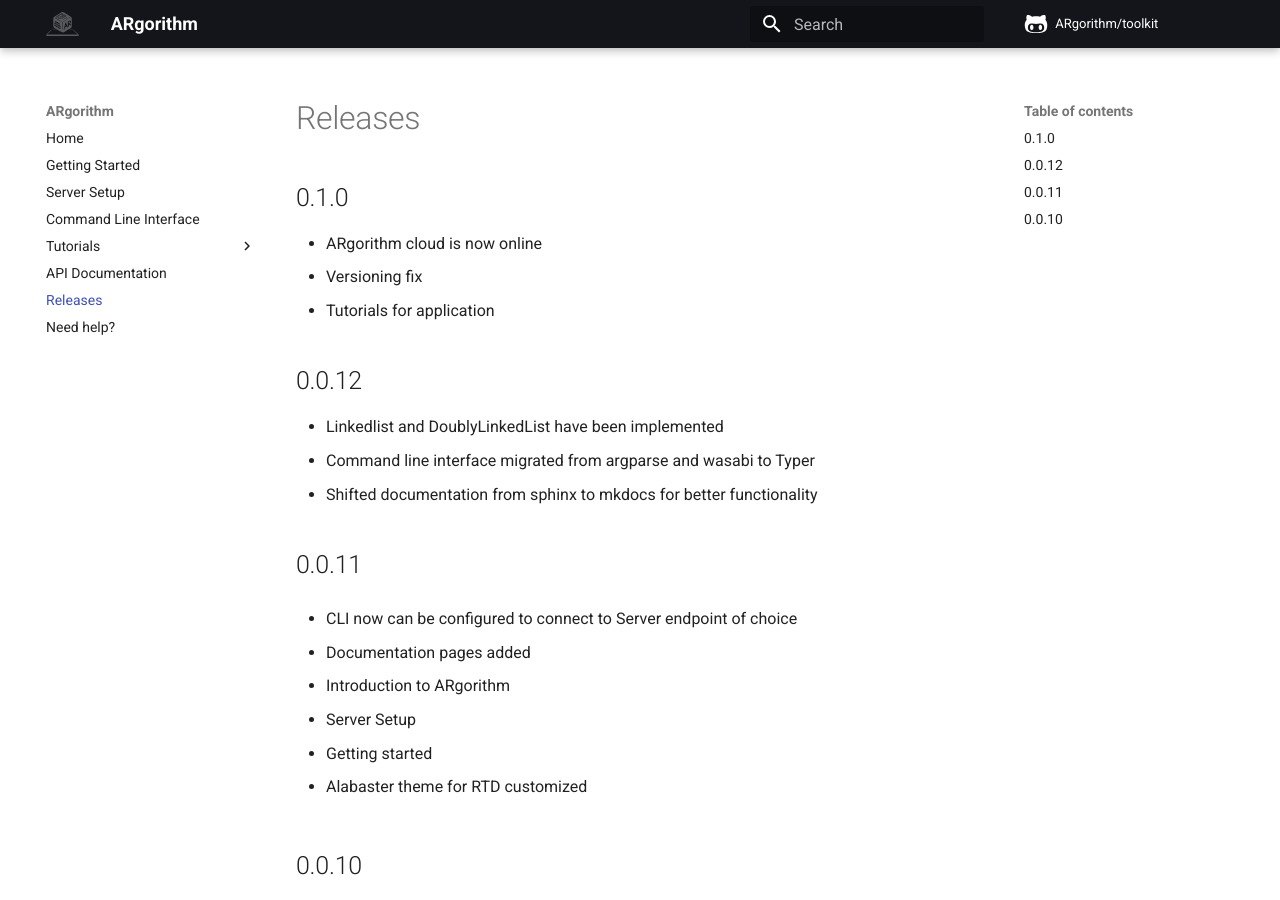
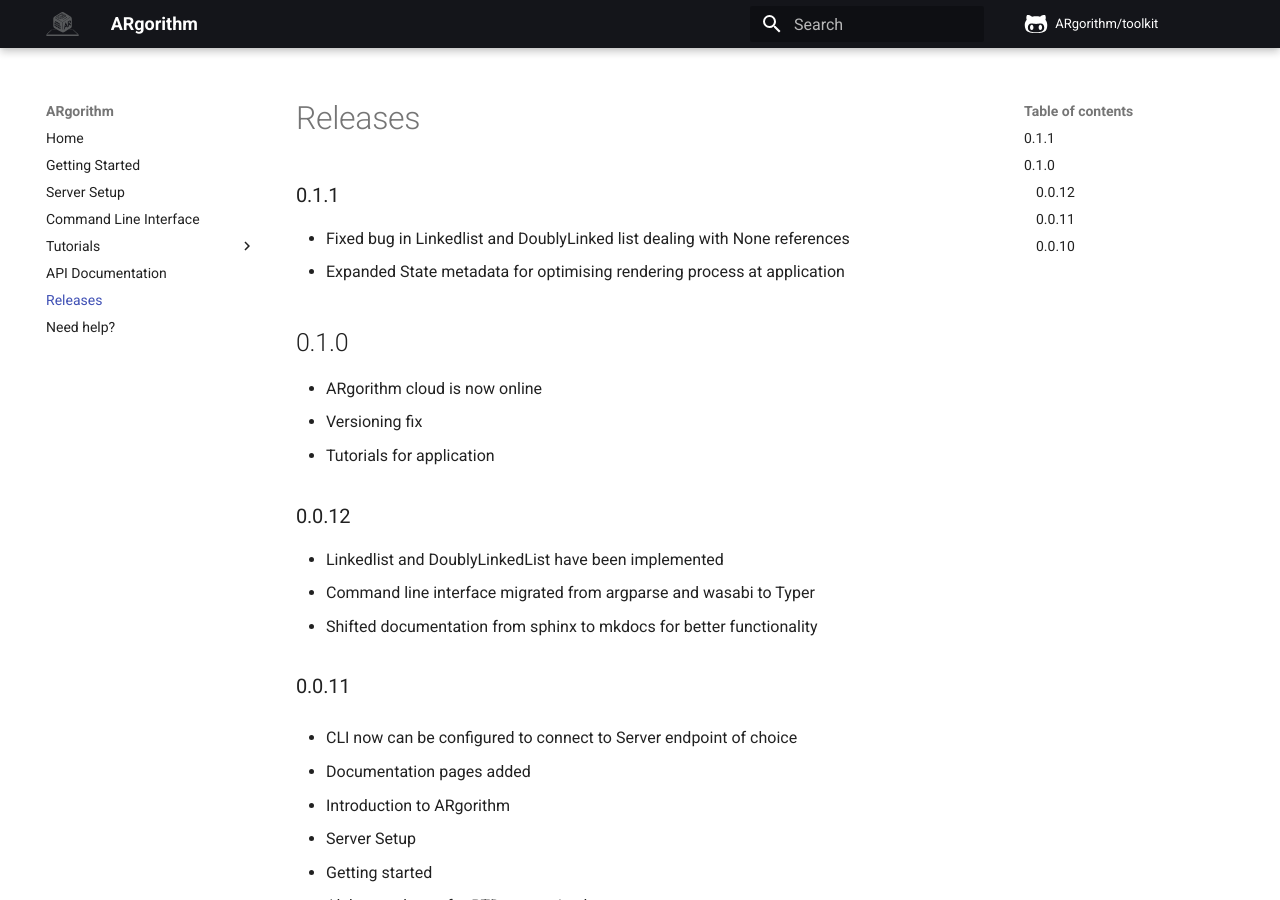
Before and after one commit to ARgorithm/toolkit, an MkDocs documentation site: the page built from docs/docs/CHANGELOG.md, in a window 1280 px wide and 900 px high. Built offline with MkDocs 1.6.1 and Material for MkDocs 9.7.7, drawn with Linux system fonts in a browser that asks for light colours; comment, search, counter and statistics services are not loaded.

Commit message:
Fixed None reference bug in linkedlist

```diff
--- a/docs/docs/CHANGELOG.md
+++ b/docs/docs/CHANGELOG.md
@@ -1,16 +1,21 @@
+### 0.1.1
+
+- Fixed bug in Linkedlist and DoublyLinked list dealing with None references
+- Expanded State metadata for optimising rendering process at application
+
 ## 0.1.0
 
 - ARgorithm cloud is now online
 - Versioning fix
 - Tutorials for application
 
-## 0.0.12
+### 0.0.12
 
 - Linkedlist and DoublyLinkedList have been implemented
 - Command line interface migrated from argparse and wasabi to Typer
 - Shifted documentation from sphinx to mkdocs for better functionality
 
-## 0.0.11
+### 0.0.11
 
 -  CLI now can be configured to connect to Server endpoint of choice
 
@@ -21,7 +26,7 @@
 
 - Alabaster theme for RTD customized
 
-## 0.0.10
+### 0.0.10
 
 -  Following Data structures implemented
   -  Strings
--- a/setup.py
+++ b/setup.py
@@ -3,7 +3,7 @@ import setuptools
 with open("docs/README.md", "r") as fh:
     long_description = fh.read()
 
-__version__ = "0.1.0"
+__version__ = "0.1.1"
 
 setuptools.setup(
     name="ARgorithmToolkit",
```
Also changed, not shown: 2 other files.
